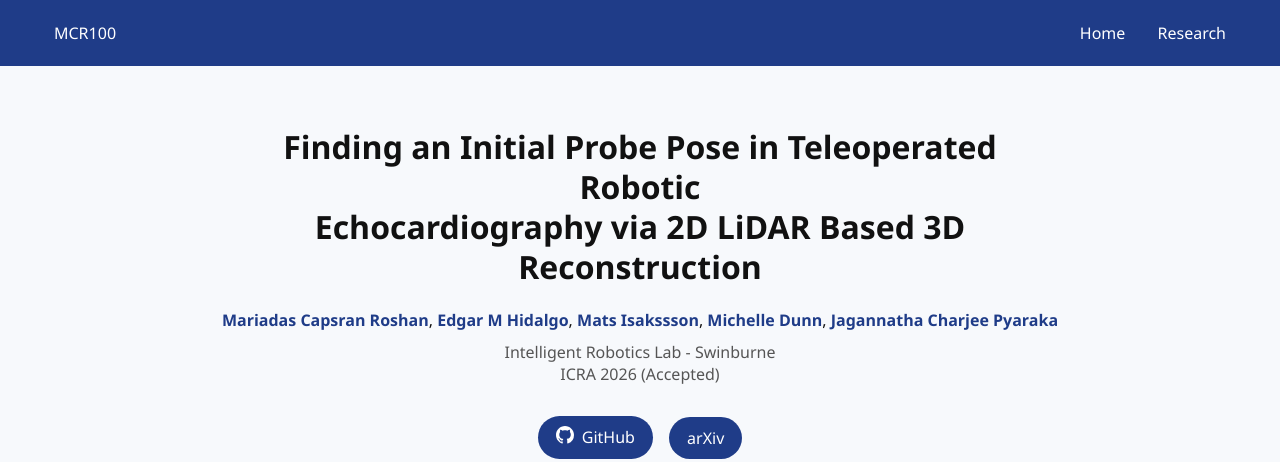
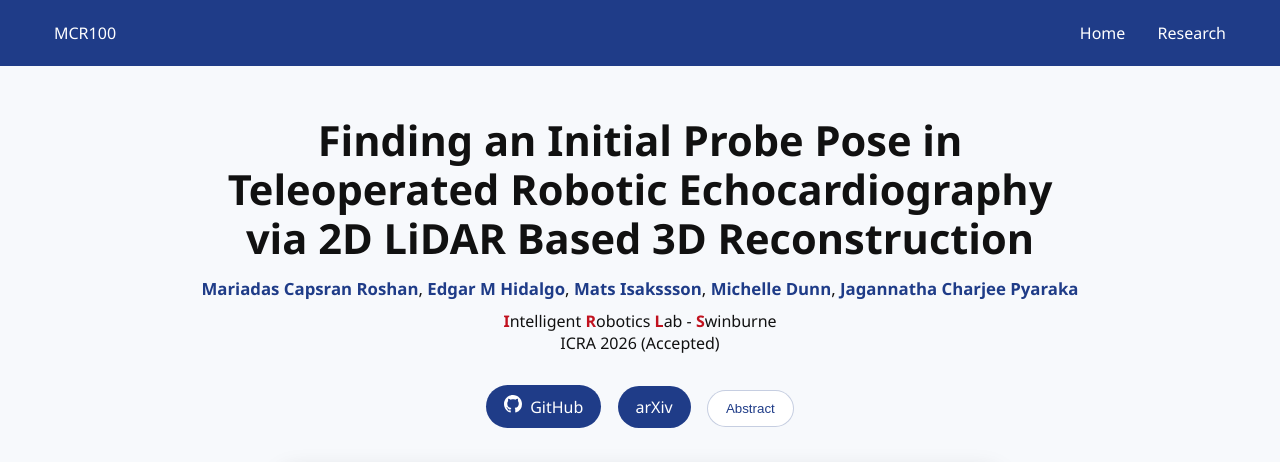
Before and after one commit to MCR100/mcr100.github.io, a Jekyll site: the page built from research/lippse.md, in a window 1280 px wide. Shown: the top 462 px of the page. Built offline with Jekyll 4.4.1, drawn with Linux system fonts in a browser that asks for light colours.

Commit message:
UI Change

```diff
--- a/_layouts/project.html
+++ b/_layouts/project.html
@@ -48,9 +48,7 @@
         <span class="badge">arXiv</span>
       </a>
     {% endif %}
-  </div>
 
-  <div class="section center">
     <button class="btn btn-ghost" id="openAbstract" type="button">Abstract</button>
   </div>
 
@@ -62,7 +60,8 @@
     </div>
   </div>
 
-  <div class="bib-section">
+  <footer class="bib-footer">
+  <div class="bib-footer-inner">
     <div class="bib-head">
       <h2 class="bib-title">BibTeX</h2>
       <button class="copy-btn" id="copyBib" type="button">Copy</button>
@@ -72,8 +71,9 @@
       <pre id="bibText"><code>{{ page.bibtex }}</code></pre>
     </div>
   </div>
+</footer>
 
-  <script>
+<script>
   (function () {
     const btn = document.getElementById("copyBib");
     const pre = document.getElementById("bibText");
@@ -89,8 +89,8 @@
       } catch (e) {
         btn.innerText = "Copy failed";
         setTimeout(() => (btn.innerText = "Copy"), 900);
-        }
-      });
+      }
+    });
     })();
   </script>
 
--- a/assets/css/main.css
+++ b/assets/css/main.css
@@ -58,10 +58,15 @@
 ======================= */
 
 .paper-title{
-  max-width: 760px;
-  margin-left: auto;
-  margin-right: auto;
-  line-height: 1.25;
+  font-size: 2.6rem;      /* increase */
+  max-width: 860px;       /* controls wrapping */
+  line-height: 1.18;
+  margin: 10px auto 14px;
+}
+
+.authors{
+  font-size: 1.05rem;
+  margin-top: 6px;
 }
 
 .authors a {
@@ -252,3 +257,55 @@
 .btn-ghost:hover{
   background: rgba(31,60,136,0.08);
 }
+
+.red{ color: #c1121f; font-weight: 700; }
+.affil { color: #111; }
+
+
+.bib-footer{
+  width: 100%;
+  background: rgba(31, 60, 136, 0.08);
+  border-top: 1px solid rgba(31, 60, 136, 0.14);
+  padding: 44px 20px 56px;
+  margin-top: 46px;
+}
+
+.bib-footer-inner{
+  max-width: 980px;
+  margin: 0 auto;
+}
+
+.bib-head{
+  display: flex;
+  justify-content: space-between;
+  align-items: center;
+  margin-bottom: 14px;
+}
+
+.bib-title{
+  margin: 0;
+}
+
+.copy-btn{
+  background: var(--blue);
+  color: white;
+  border: none;
+  padding: 8px 14px;
+  border-radius: 12px;
+  cursor: pointer;
+  font-weight: 600;
+}
+.copy-btn:hover{
+  background: var(--blue-light);
+}
+
+.bib-box{
+  background: rgba(255,255,255,0.85);
+  border: 1px solid rgba(0,0,0,0.06);
+  border-radius: 14px;
+  padding: 16px 18px;
+  overflow-x: auto;
+  text-align: left;
+  font-family: ui-monospace, SFMono-Regular, Menlo, Consolas, "Liberation Mono", monospace;
+}
+.bib-box pre{ margin: 0; }
--- a/research/lippse.md
+++ b/research/lippse.md
@@ -4,9 +4,9 @@
 permalink: /research/lippse/
 
 project_short_title: "LiPPSe: LiDAR based Probe Pose Seeding for Teleoperated Echocardiography"
-paper_title: "Finding an Initial Probe Pose in Teleoperated Robotic<br>Echocardiography via 2D LiDAR Based 3D Reconstruction"
+paper_title: "Finding an Initial Probe Pose in Teleoperated Robotic Echocardiography<br>via 2D LiDAR Based 3D Reconstruction"
 venue: "ICRA 2026 (Accepted)"
-lab: "Intelligent Robotics Lab - Swinburne"
+lab: "<span class='red'>I</span>ntelligent <span class='red'>R</span>obotics <span class='red'>L</span>ab - <span class='red'>S</span>winburne"
 
 authors_list:
   - name: "Mariadas Capsran Roshan"
```
